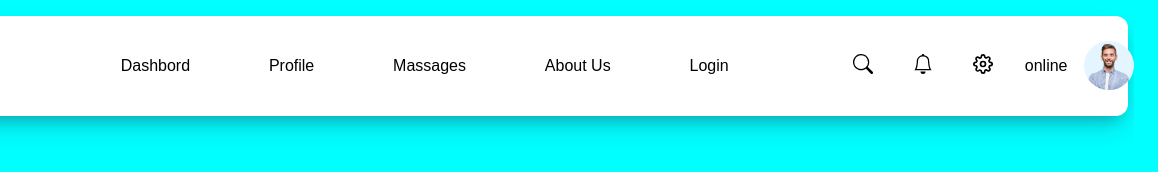
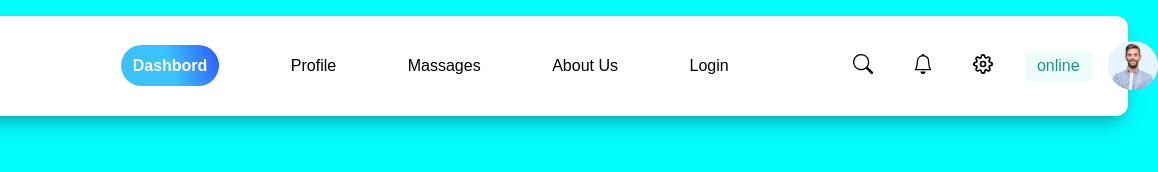
Before and after one commit to Amirkvni/navigation-menu-1, a plain HTML site: page index.html in a window 1280 px wide. Shown: the full height of the page, 152-1310 px from the left, 1158 px wide, since content can reach past the window. Drawn offline with Linux system fonts and the light colour scheme.

Commit message:
coding active link and status connection

```diff
--- a/index.html
+++ b/index.html
@@ -17,7 +17,7 @@
         </div>
         <div class="center_nav">
           <ul class="d-flex align-item-center">
-            <li><a href="#">Dashbord</a></li>
+            <li><a href="#" class="active">Dashbord</a></li>
             <li><a href="#">Profile</a></li>
             <li><a href="#">Massages</a></li>
             <li><a href="#">About Us</a></li>
--- a/style/style.css
+++ b/style/style.css
@@ -68,3 +68,18 @@ a {
 .profile_user img {
   border-radius: 100%;
 }
+.status-connection {
+  width: 67px;
+  background-color: #edfdfa;
+  padding: 0.4rem;
+  border-radius: 3px;
+  text-align: center;
+  color: #1f927f;
+}
+.active {
+  background-image: linear-gradient(71deg, #3ac2ff 50%, #2f56ff);
+  color: #fff;
+  padding: 12px;
+  border-radius: 22px;
+  font-weight: bold;
+}
```
